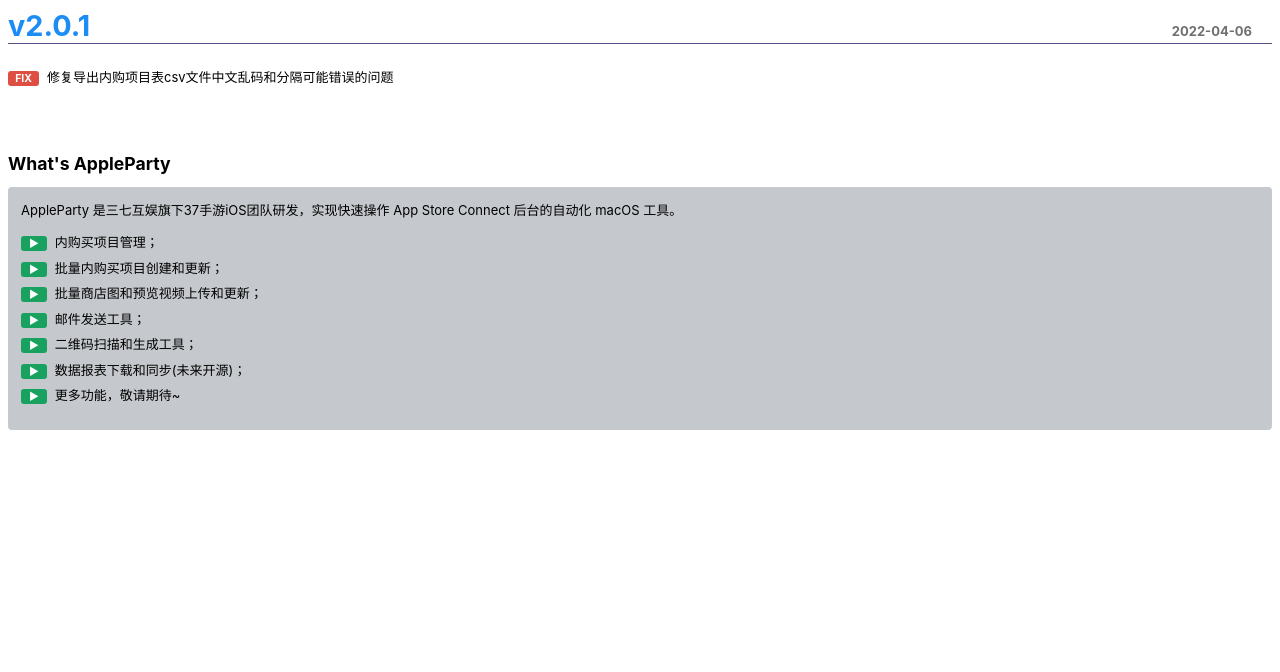
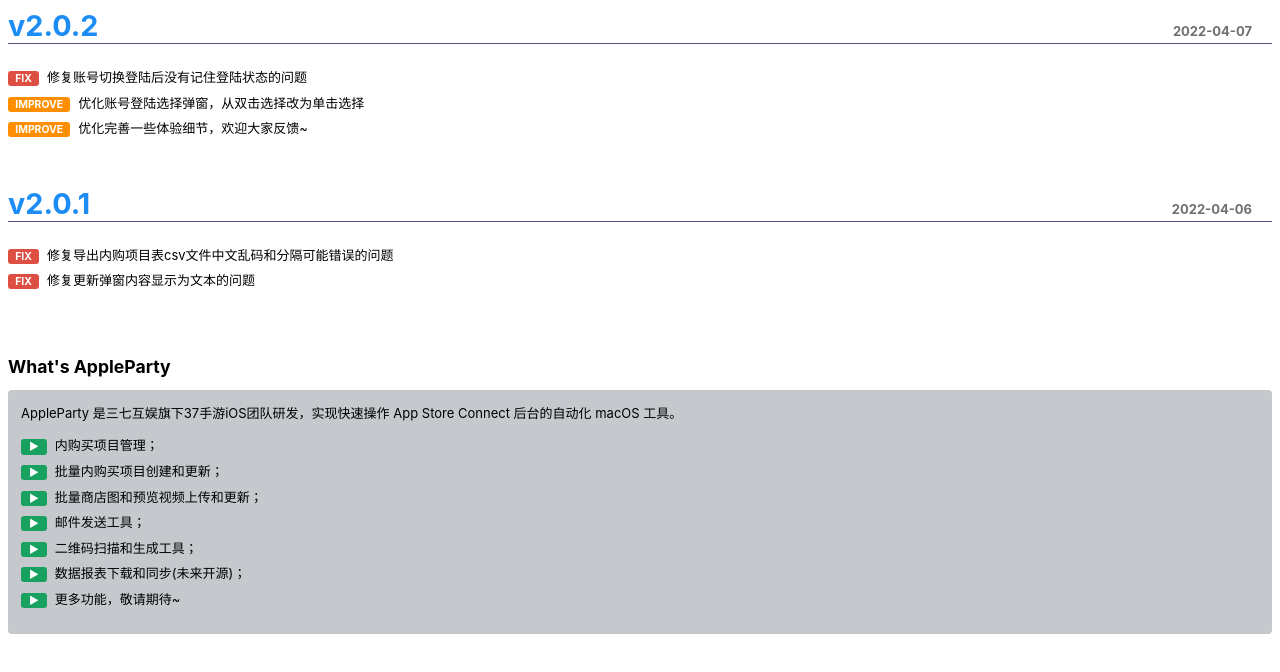
Before and after one commit to 37MobileTeam/37MobileTeam.github.io, a plain HTML site: page Sparkle/AppleParty-release.html in a window 1280 px wide. Drawn offline with Linux system fonts and the light colour scheme.

Commit message:
Update  AppleParty Release Notes

```diff
--- a/Sparkle/AppleParty-release.html
+++ b/Sparkle/AppleParty-release.html
@@ -6,11 +6,28 @@
     <meta http-equiv="X-UA-Compatible" content="ie=edge">
     <title>AppleParty 更新说明</title>
 </head>
+<!--
+注意，使用不同的class类型：
+
+<li class="f">Fix 修复问题</li>
+<li class="n">New 增加新特性</li>
+<li class="e">IMPROVE 提升优化</li>
+
+-->
 <body>
+    <div class="release">
+        <h2>v2.0.2<span class="date">2022-04-07</span></h2>
+        <ul class="fl">
+            <li class="f">修复账号切换登陆后没有记住登陆状态的问题</li>
+            <li class="e">优化账号登陆选择弹窗，从双击选择改为单击选择</li>
+            <li class="e">优化完善一些体验细节，欢迎大家反馈~</li>
+        </ul>
+    </div>
     <div class="release">
         <h2>v2.0.1<span class="date">2022-04-06</span></h2>
         <ul class="fl">
             <li class="f">修复导出内购项目表csv文件中文乱码和分隔可能错误的问题</li>
+            <li class="f">修复更新弹窗内容显示为文本的问题</li>
         </ul>
     </div>
     <div>
@@ -29,14 +46,6 @@
         </div>
     </div>
 </body>
-<!--
-注意，使用不同的class类型：
-
-<li class="f">Fix 修复问题</li>
-<li class="n">New 增加新特性</li>
-<li class="e">IMPROVE 提升优化</li>
-
--->
 <style>
 *[lang=en] {
     font-family: -apple-system, BlinkMacSystemFont, sans-serif;
```
Also changed, not shown: 1 other file.
